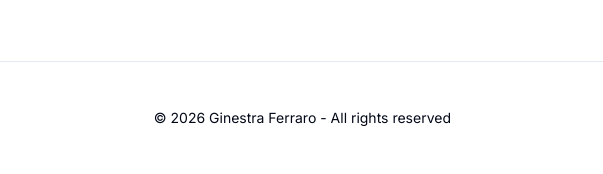
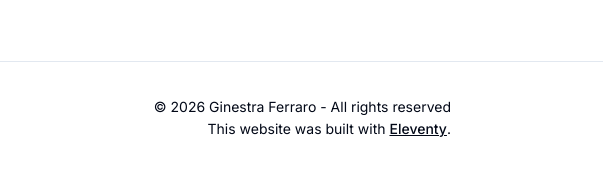
Before and after one commit to ginestra/thatsmood-v9, an Eleventy site: page site/index.njk in a window 1280 px wide. Shown: the part 1031-1205 px from the top of the page, 677-1280 px from the left. Built offline with nearby package versions, Linux system fonts and the light colour scheme; Eleventy itself is replaced by a stand-in of ours; files that its build step writes are made by us from their sources.

Commit message:
Add Eleventy credit to footer

```diff
--- a/site/_includes/partials/footer.njk
+++ b/site/_includes/partials/footer.njk
@@ -21,6 +21,12 @@
       </a>
     </div>
 
-    <p class="footer__copy">&copy; {% currentYear %} Ginestra Ferraro - All rights reserved</p>
+    <div class="footer__meta">
+      <p class="footer__copy">&copy; {% currentYear %} Ginestra Ferraro - All rights reserved</p>
+      <p class="footer__build">
+        This website was built with
+        <a href="https://www.11ty.dev/" target="_blank" rel="noopener noreferrer">Eleventy</a>.
+      </p>
+    </div>
   </div>
 </footer>
--- a/site/assets/css/main.css
+++ b/site/assets/css/main.css
@@ -1510,10 +1510,25 @@ ul {
   height: 1.25rem;
 }
 
-.footer__copy {
+.footer__meta {
+  text-align: center;
+}
+
+@media (min-width: 768px) {
+  .footer__meta {
+    text-align: right;
+  }
+}
+
+.footer__copy,
+.footer__build {
   font-size: 0.875rem;
   color: var(--foreground);
   margin: 0;
+}
+
+.footer__build a {
+  font-weight: 500;
 }
 
 /* ==========================================================================
```
